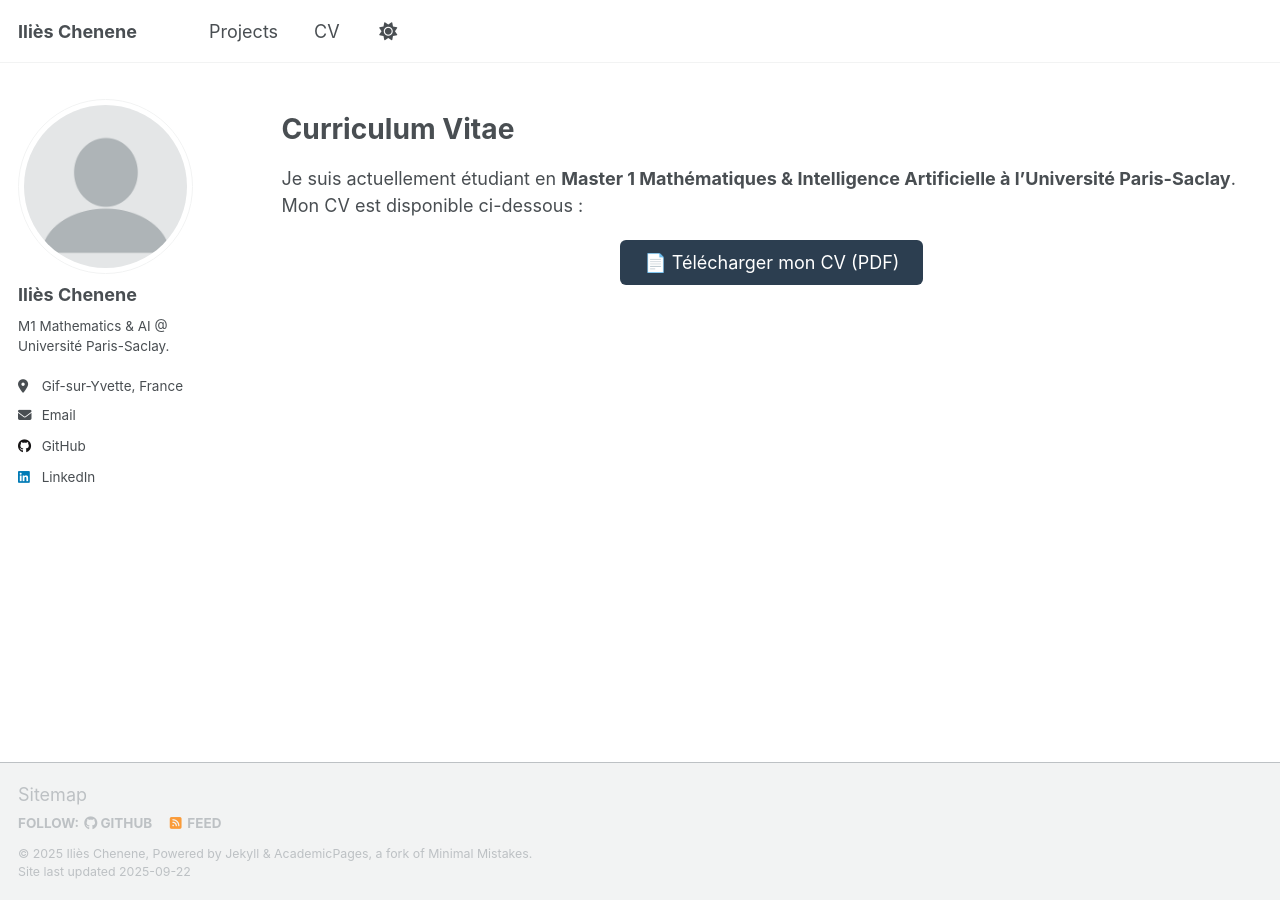
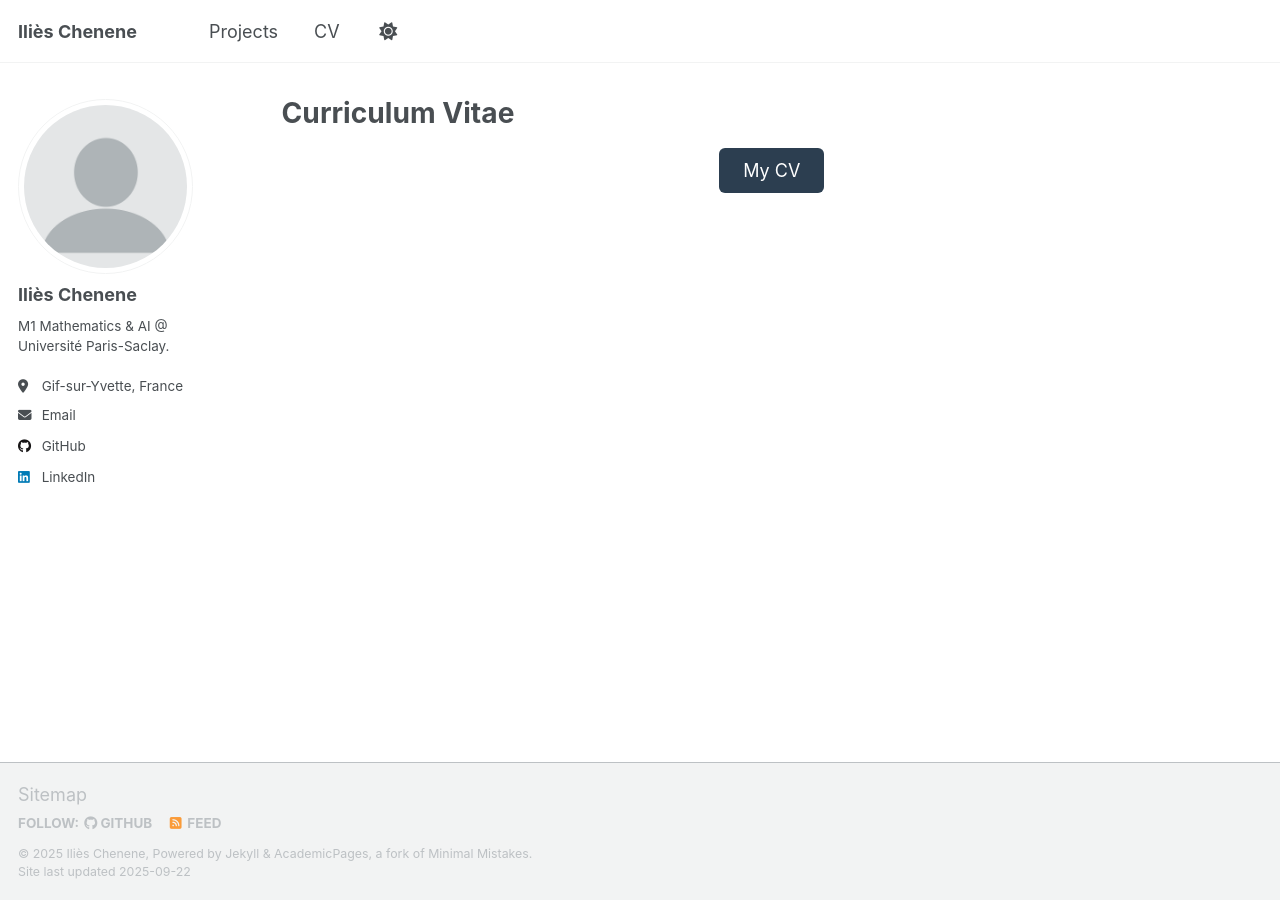
Before and after one commit to i-chenene/i-chenene.github.io, a Jekyll site: the page built from _pages/cv.md, in a window 1280 px wide. Built offline with Jekyll 4.4.1, drawn with Linux system fonts in a browser that asks for light colours; a script that is not in the unit is left out.

Commit message:
Update cv.md

```diff
--- a/_pages/cv.md
+++ b/_pages/cv.md
@@ -1,16 +1,11 @@
 ---
 layout: archive
-title: ""
+title: "Curriculum Vitae"
 permalink: /cv/
 author_profile: true
 redirect_from:
   - /resume
 ---
-# Curriculum Vitae
-
-Je suis actuellement étudiant en **Master 1 Mathématiques & Intelligence Artificielle à l’Université Paris-Saclay**.
-Mon CV est disponible ci-dessous :
-
 <div style="text-align: center; margin-top: 30px; margin-bottom: 30px;">
   <a href="https://i-chenene.github.io/files/CV.pdf" target="_blank" style="
     background-color: #2c3e50;
@@ -19,6 +14,6 @@ Mon CV est disponible ci-dessous :
     text-decoration: none;
     font-size: 18px;
     border-radius: 6px;">
-    📄 Télécharger mon CV (PDF)
+   My CV
   </a>
 </div>
```
